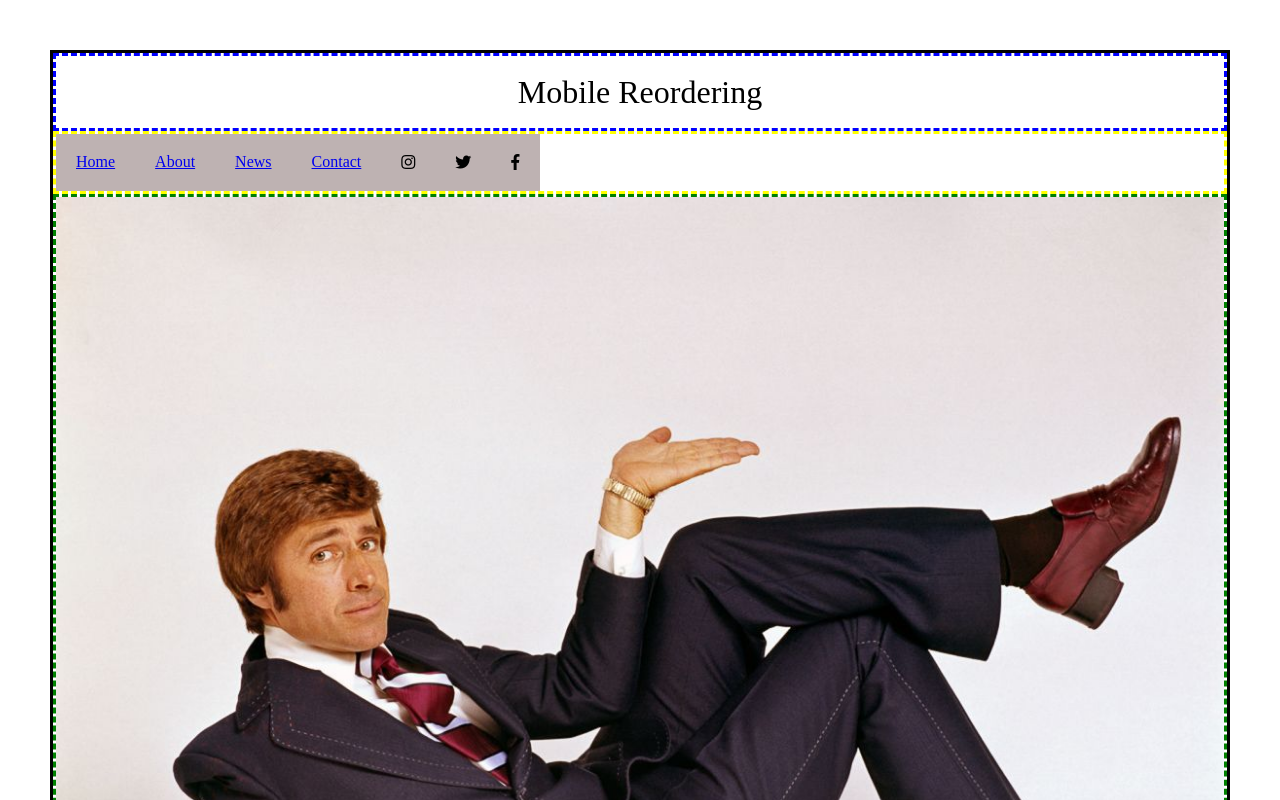
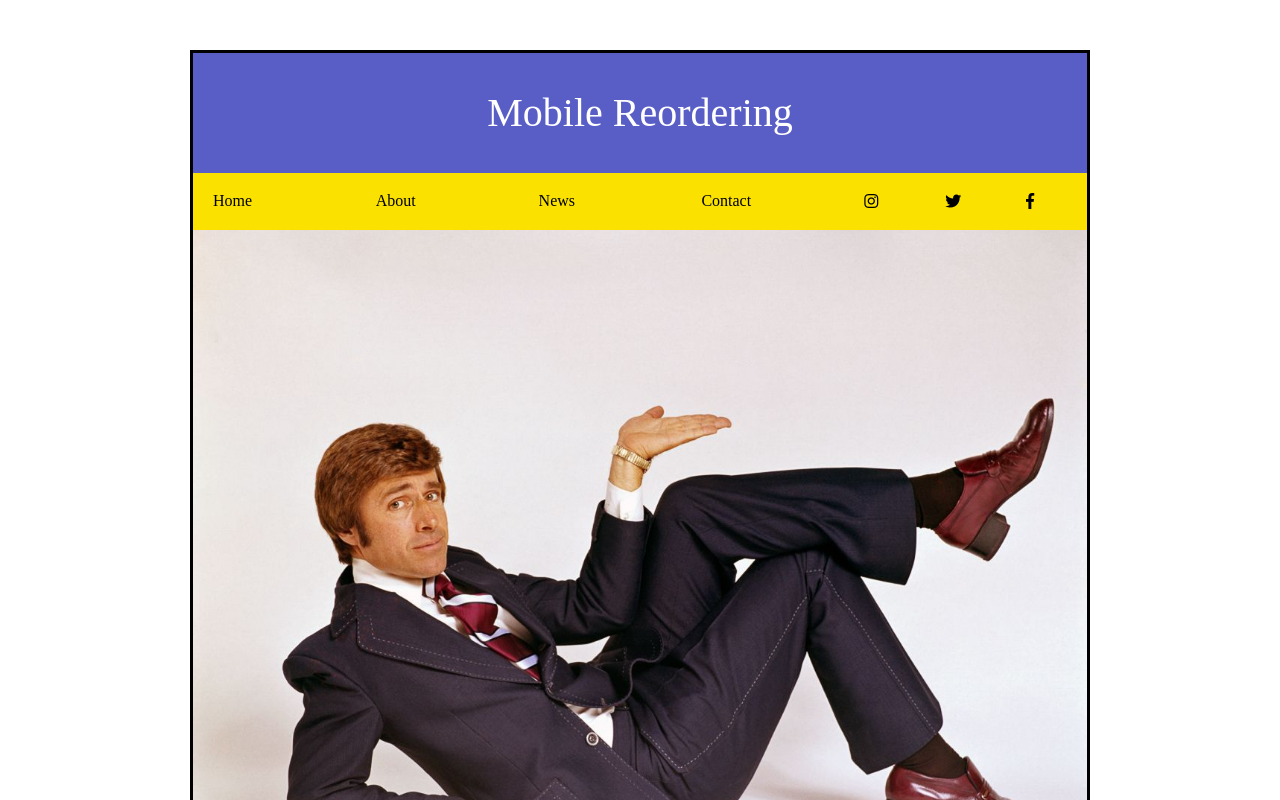
Before and after one commit to Dayun123/css_practice-flexbox, a website: page mobile-reordering/index.html in a window 1280 px wide. Shown: the top 800 px of the page. Drawn offline with nearby package versions, Linux system fonts and the light colour scheme; files that its build step writes are made by us from their sources.

Commit message:
Add base styles for first three sections of the page.

```diff
--- a/mobile-reordering/style.css
+++ b/mobile-reordering/style.css
@@ -13,31 +13,44 @@ body {
 
 /* Borders for layout purposes only */
 .site-wrapper { border: 3px solid black; }
-header { border: 3px dashed blue; }
-nav { border: 3px dashed yellow; }
-.hero { border: 3px dashed green; }
+/*header { border: 3px dashed blue; }*/
+/*nav { border: 3px dashed yellow; }*/
+/*.hero { border: 3px dashed green; }*/
 .site-description { border: 3px dashed red; }
 .signup-form { border: 3px dashed purple; }
 footer { border: 3px dashed pink; }
 
 .site-wrapper {
-  max-width: 9  00px;
+  max-width: 900px;
   margin: 0 auto;
 }
 
 header {
-  padding: 20px;
-  font-size: 2rem;
+  padding: 40px;
+  font-size: 2.5rem;
   text-align: center;
+  color: #fff;
+  background: rgba(19, 27, 174, 0.7);
 }
 
 nav ul {
   display: flex;
+  justify-content: center;
 }
 
 nav li {
-  background: rgba(40, 0, 0, 0.3);
+  background: rgba(250, 225, 0, 1);
   padding: 20px;
+  flex: 3;
+}
+
+nav li.social-nav {
+  flex: 1;
+}
+
+nav li a {
+  text-decoration: none;
+  color: #000;
 }
 
 .hero img {
```
Also changed, not shown: mobile-reordering/build/style.min.css.
